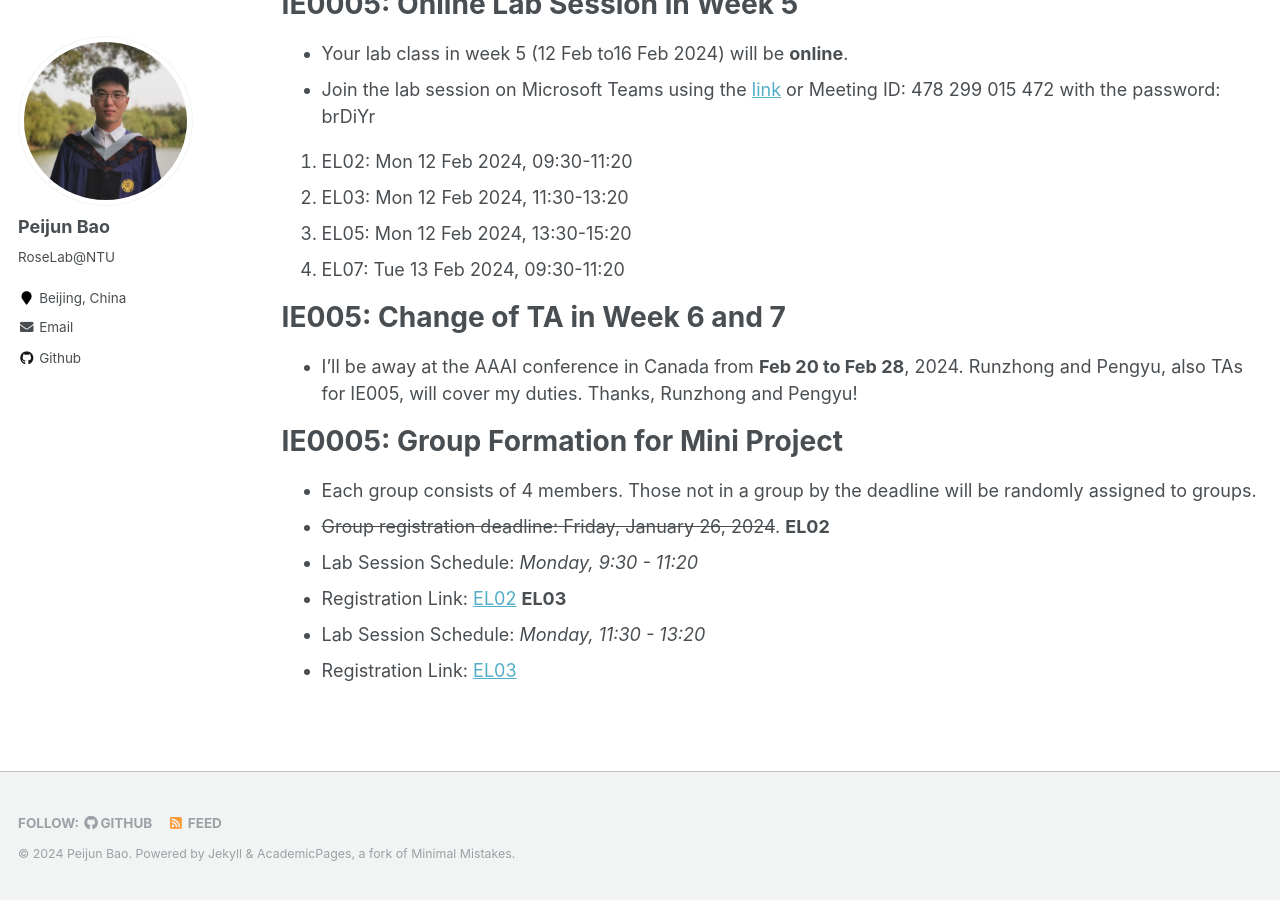
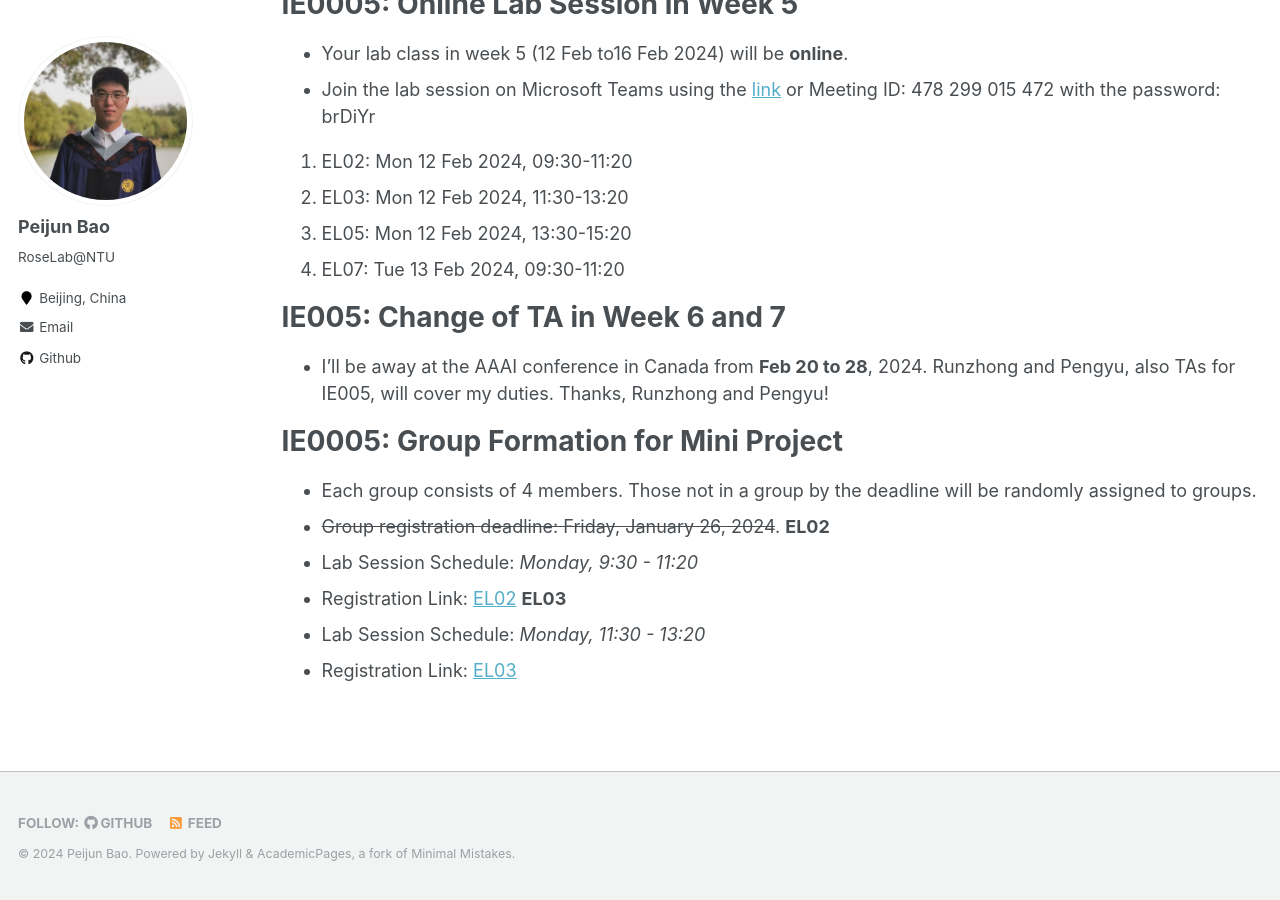
Before and after one commit to baopj/baopj.github.io, a Jekyll site: the page built from _pages/Course.md, in a window 1280 px wide and 900 px high, scrolled down 552 px. Built offline with Jekyll 4.4.1, drawn with Linux system fonts in a browser that asks for light colours.

Commit message:
Update Course.md

```diff
--- a/_pages/Course.md
+++ b/_pages/Course.md
@@ -21,7 +21,7 @@ To visit this page, you can
 4. EL07: Tue   13 Feb 2024, 09:30-11:20
 
 # IE005: Change of TA in Week 6 and 7
--   I'll be away at the AAAI conference in Canada from **Feb 20 to Feb 28**, 2024. Runzhong and Pengyu, also TAs for IE005, will cover my duties. Thanks, Runzhong and Pengyu!
+-   I'll be away at the AAAI conference in Canada from **Feb 20 to 28**, 2024. Runzhong and Pengyu, also TAs for IE005, will cover my duties. Thanks, Runzhong and Pengyu!
 
 # IE0005: Group Formation for Mini Project
 - Each group consists of 4 members. Those not in a group by the deadline will be randomly assigned to groups.
```
